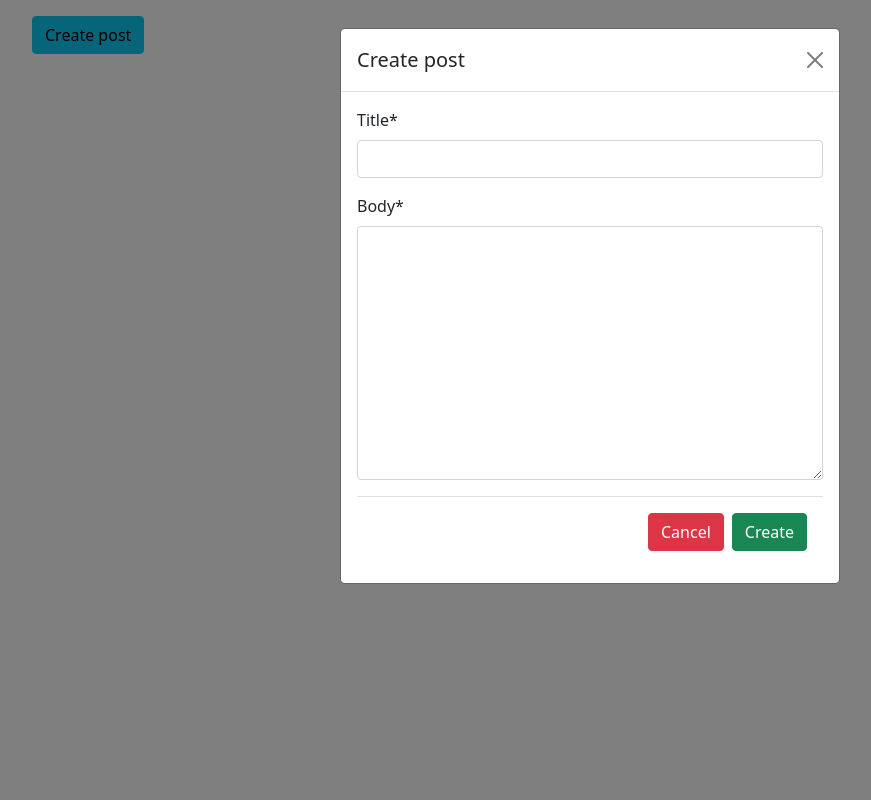
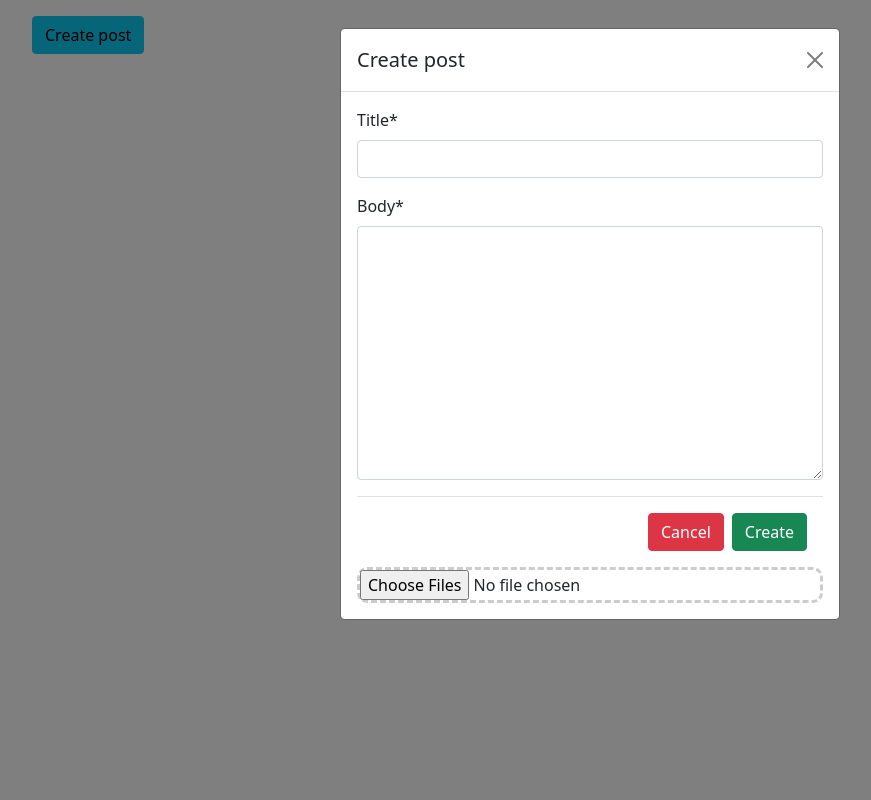
Before and after one commit to bum8hj/dj_ajax, a Django app: page / in a window 1280 px wide, after a click on "Create post". Shown: the whole page, without its empty margins (50-921 px from the left). Run offline with Django 5.2, Linux system fonts and the light colour scheme; data that the repository does not hold is empty; some libraries are stand-ins or nearby versions.

Commit message:
Add dropzone

```diff
--- a/src/posts/templates/posts/main.html
+++ b/src/posts/templates/posts/main.html
@@ -28,6 +28,12 @@ posts
 							<button type="submit" class="btn btn-success">Create</button>
 						</div>
 					</form>
+					<form action="/upload" class="dropzone dz">
+						{% csrf_token %}
+						<div class="fallback">
+							<input name="file" type="file" multiple />
+						</div>
+					</form>
 				</div>
 			</div>
 		</div>
--- a/src/static/style.css
+++ b/src/static/style.css
@@ -1,3 +1,13 @@
 .not-visible {
-  display: none;
+	display: none;
 }
+
+.dz {
+	border: dashed !important;
+	border-color: #ccc !important;
+	border-radius: 10px !important;
+}
+
+.dz:hover {
+	background-color: aliceblue !important;
+}
--- a/src/templates/base.html
+++ b/src/templates/base.html
@@ -15,9 +15,9 @@
     <!-- Custom css -->
     <link rel="stylesheet" href="{% static 'style.css' %}">
 
-    <!-- dropzone -->
-    <link rel="stylesheet" href="{% static 'dropzone.css' %}">
-    <script src="{% static 'dropzone.js' %}" defer></script>
+    <!-- Dropzone -->
+    <script src="https://unpkg.com/dropzone@5/dist/min/dropzone.min.js"></script>
+    <link rel="stylesheet" href="https://unpkg.com/dropzone@5/dist/min/dropzone.min.css" type="text/css" />
 
     <!-- Custom js -->
     <script src="{% static 'functions.js' %}" defer></script>
```
